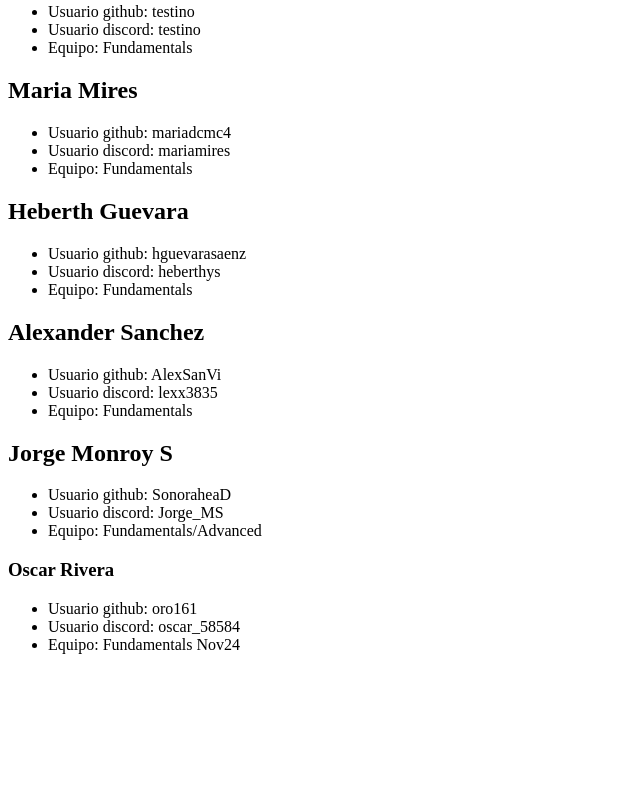
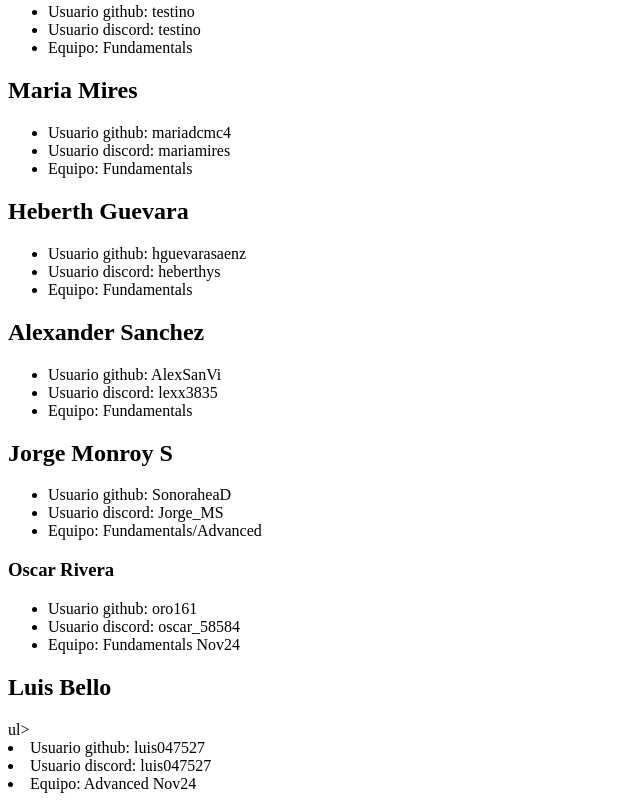
Before and after one commit to luis047527/nov24, a plain HTML site: page index.html in a window 1280 px wide. Shown: the part 486-1287 px from the top of the page, without its empty margins (0-640 px from the left). Before the commit the page ends 1156 px from the top, so only its background shows below. Drawn offline with Linux system fonts and the light colour scheme.

Commit message:
Agrega Luis Bello

```diff
--- a/index.html
+++ b/index.html
@@ -62,5 +62,11 @@
       <li>Usuario discord: oscar_58584</li>
       <li>Equipo: Fundamentals Nov24</li>
     </ul>
+    <h2>Luis Bello</h2>
+    ul>
+      <li>Usuario github: luis047527</li>
+      <li>Usuario discord: luis047527</li>
+      <li>Equipo: Advanced Nov24</li>
+    </ul>
   </body>
 </html>
```
